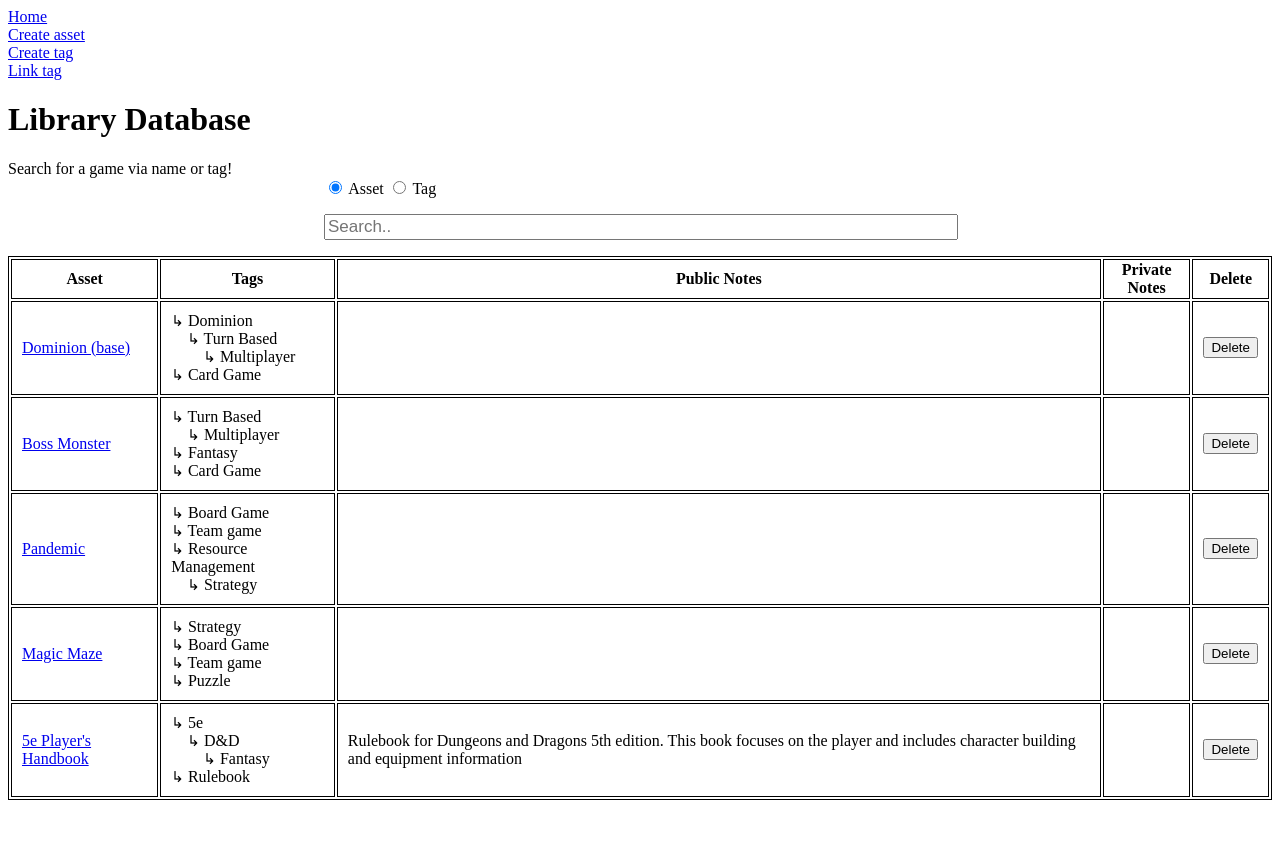
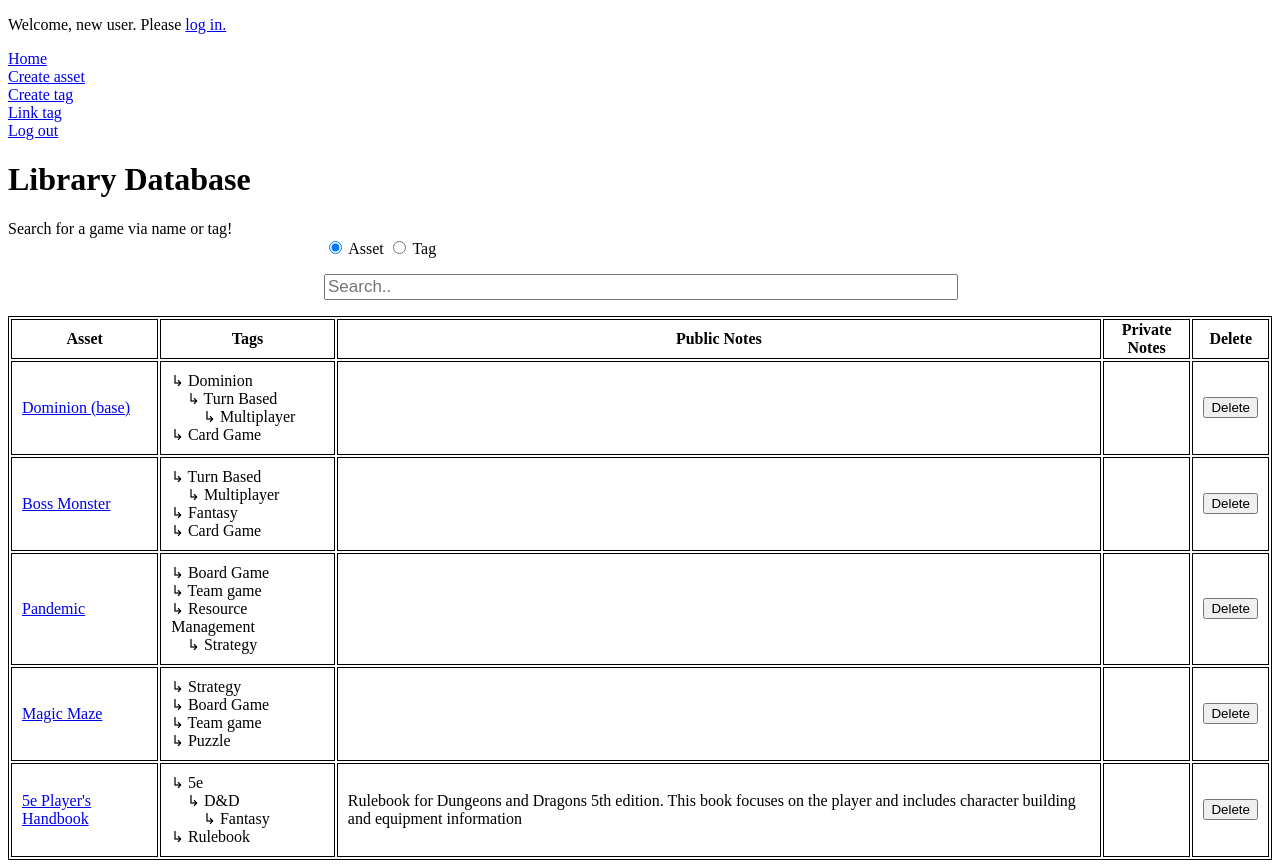
Before and after one commit to Budd00/CITS3200-project, a Django app: page /library/ in a window 1280 px wide. Before the commit the page ends 800 px from the top, so only its background shows below. Run offline with Django 3.2, Linux system fonts and the light colour scheme; data comes from the database, SQL or seed files in the repository; both versions use the stored data as it was after the commit.

Commit message:
Refine base html

```diff
--- a/webapp/libapp/templates/libapp/base.html
+++ b/webapp/libapp/templates/libapp/base.html
@@ -7,10 +7,16 @@
 </head>
 <body>
     <div class="navbar">
+    {% if user.is_authenticated %}
+        <p>Welcome, {{ user.username }}. Thanks for logging in.</p>
+    {% else %}
+        <p>Welcome, new user. Please <a href="/accounts/login">log in.</a></p>
+    {% endif %}
       <a href="/library/">Home</a><br>
       <a href="/library/asset-create/">Create asset</a><br>
       <a href="/library/tag-create/">Create tag</a><br>
-      <a href='/library/tag-link'>Link tag</a>
+      <a href='/library/tag-link'>Link tag</a><br>
+      <a href = '/accounts/logout'> Log out</a>
     </div>
     {% block content %}
     {% endblock %}
--- a/webapp/templates/registration/logged_out.html
+++ b/webapp/templates/registration/logged_out.html
@@ -8,7 +8,9 @@
     {% block content %}
     <p>Logged out!</p>
 
-    <a href="{% url 'login'%}">Click here to login again.</a>
+    <a href="{% url 'login'%}">Click here to login again.</a><br>
+    <p>Or:</p>
+    <a href="/library">go back to library home page.</a>
     {% endblock %}
 </body>
 </html>
```
Also changed, not shown: webapp/db.sqlite3.
